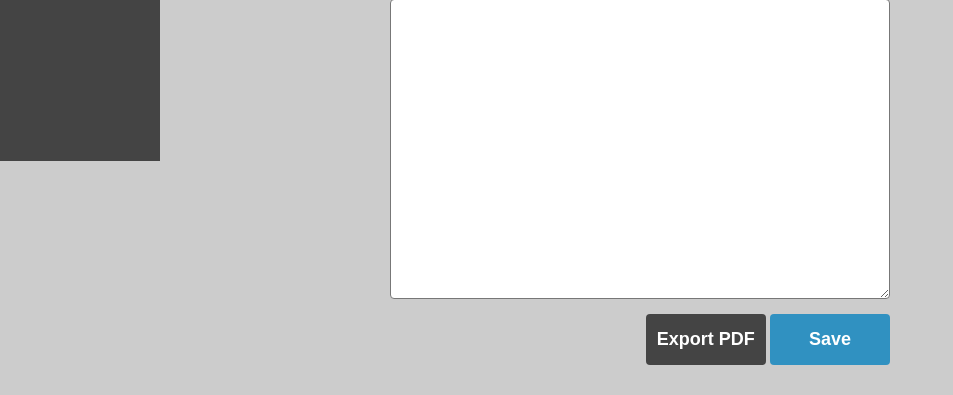
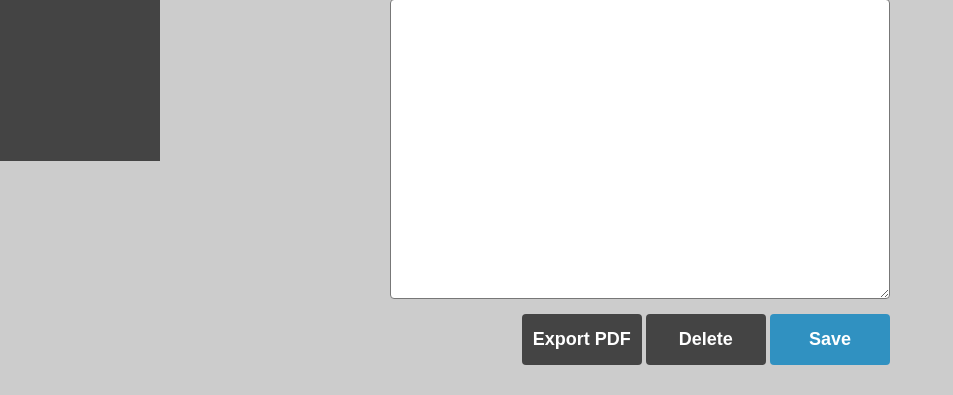
Before and after one commit to tomasantunes/library-manager, a Flask app: template templates/edit-book.html in a window 1280 px wide. Shown: the part 639-1034 px from the top of the page, without its empty margins (0-953 px from the left). Run offline with Flask 2, Linux system fonts and the light colour scheme; the template is opened without the code that fills it, so the values that code supplies are empty; some libraries are stand-ins or nearby versions.

Commit message:
Delete book

```diff
--- a/main.py
+++ b/main.py
@@ -124,6 +124,18 @@ def updateBook():
 	else:
 		return "Submission Invalid"
 
+@app.route("/delete-book", methods=['POST'])
+def deleteBook():
+	id = request.form.get('id', "")
+
+	if (id != ""):
+		db = connect_db()
+		db.execute('DELETE FROM books WHERE id = ?;', (id,))
+		db.commit()
+		return redirect("/")
+	else:
+		return "Submission Invalid"
+
 if __name__ == "__main__":
 	init()
 	app.run()
--- a/templates/edit-book.html
+++ b/templates/edit-book.html
@@ -40,6 +40,7 @@
 						<br>
 						<div style="text-align: right;">
 							<button type="button" class="btn1" data-bind="click: $root.exportPDF">Export PDF</button>
+							<button type="button" class="btn1" data-bind="click: deleteBook">Delete</button>
 							<button type="button" id="save-btn" data-bind="click: updateBook">Save</button>
 						</div>
 
@@ -90,6 +91,15 @@
 						alert("The book information has been updated.");
 					});
 				}
+				bm.deleteBook = function() {
+					var chapters = [];
+					$.post("/delete-book", {
+						"id": bm.id(),
+					})
+					.done(function(data) {
+						location.href = "/";
+					});
+				}
 
 				bm.init();
 			}
```
